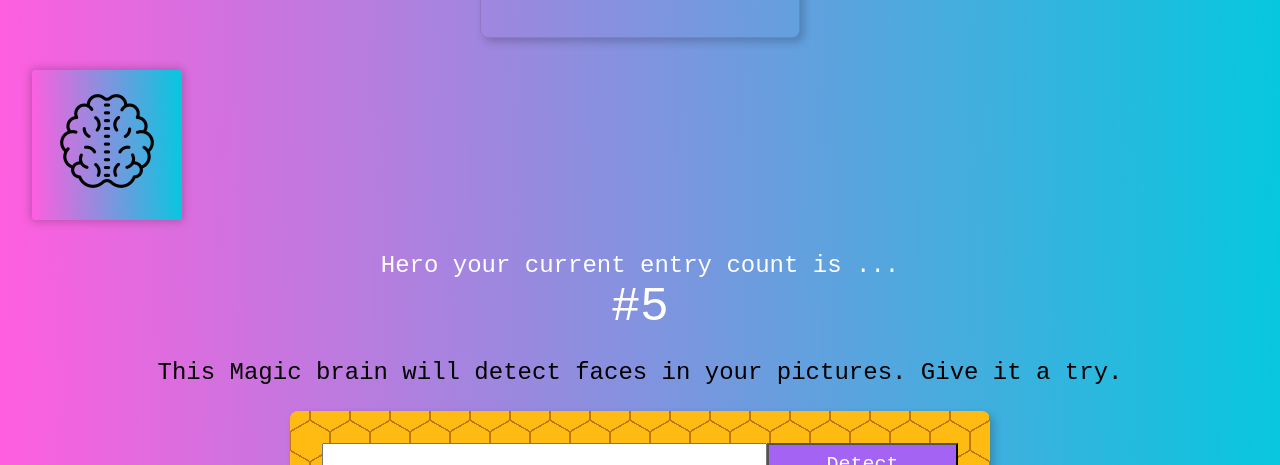
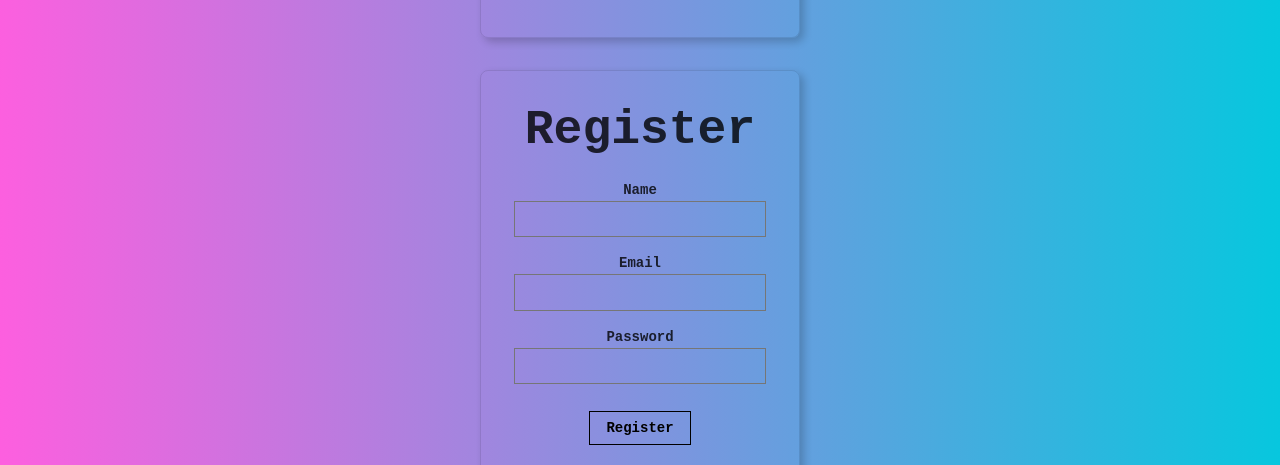
Before and after one commit to hanzala-bhutto/React-FaceRecognition-FrontEnd, a React (Create React App) app: page / in a window 1280 px wide. Shown: the part 487-952 px from the top of the page. Built offline with nearby package versions, Linux system fonts and the light colour scheme.

Commit message:
Register component structure set

```diff
--- a/src/App.js
+++ b/src/App.js
@@ -8,6 +8,7 @@
 import FaceRecognition from './Components/FaceRecognition/FaceRecognition';
 import { Component } from 'react';
 import Signin from './Components/Signin/Signin';
+import Register from './Components/Register/Register';
 
 // const app = new Clarifai.App({
 //   apiKey: '4cae014b57964844b259fe0a988be7e9',
@@ -72,7 +73,7 @@
         <ParticlesBg color="#ffffff" num={100} alpha={[0.9, 0]} type="cobweb" bg={true} />
         <Navigation />
         <Signin />
-        {/* <Register /> */}
+        <Register />
         <Logo />
         <Rank />
         <ImageLinkForm  onInputChange={this.onInputChange} onButtonSubmit={this.onButtonSubmit}/>
--- /dev/null
+++ b/src/Components/Register/Register.js
@@ -0,0 +1,57 @@
+import React, { Component } from 'react';
+
+const Register = () => {
+
+    return (
+        <article className="br3 ba b--black-10 mv4 w-100 w-50-m w-25-l mw6 shadow-5 center">
+          <main className="pa4 black-80">
+            <div className="measure">
+              <fieldset id="sign_up" className="ba b--transparent ph0 mh0">
+                <legend className="f1 fw6 ph0 mh0">Register</legend>
+                <div className="mt3">
+                  <label className="db fw6 lh-copy f6" htmlFor="name">Name</label>
+                  <input
+                    className="pa2 input-reset ba bg-transparent hover-bg-black hover-white w-100"
+                    type="text"
+                    name="name"
+                    id="name"
+                    // onChange={this.onNameChange}
+                  />
+                </div>
+                <div className="mt3">
+                  <label className="db fw6 lh-copy f6" htmlFor="email-address">Email</label>
+                  <input
+                    className="pa2 input-reset ba bg-transparent hover-bg-black hover-white w-100"
+                    type="email"
+                    name="email-address"
+                    id="email-address"
+                    // onChange={this.onEmailChange}
+                  />
+                </div>
+                <div className="mv3">
+                  <label className="db fw6 lh-copy f6" htmlFor="password">Password</label>
+                  <input
+                    className="b pa2 input-reset ba bg-transparent hover-bg-black hover-white w-100"
+                    type="password"
+                    name="password"
+                    id="password"
+                    // onChange={this.onPasswordChange}
+                  />
+                </div>
+              </fieldset>
+              <div className="">
+                <input
+                  // onClick={() => onRouteChange('home')}
+                  className="b ph3 pv2 input-reset ba b--black bg-transparent grow pointer f6 dib"
+                  type="submit"
+                  value="Register"
+                  // onClick={this.onSubmitSignIn}
+                />
+              </div>
+            </div>
+          </main>
+        </article>
+    );
+}
+
+export default Register;
```
